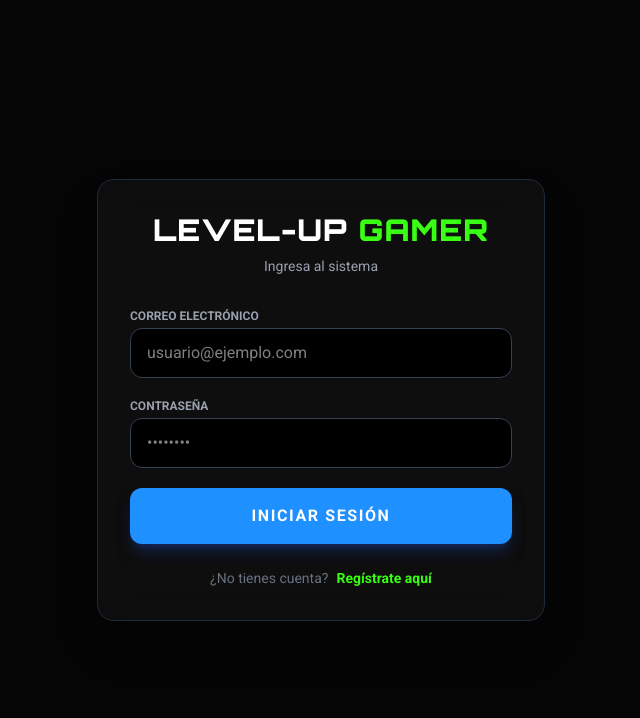
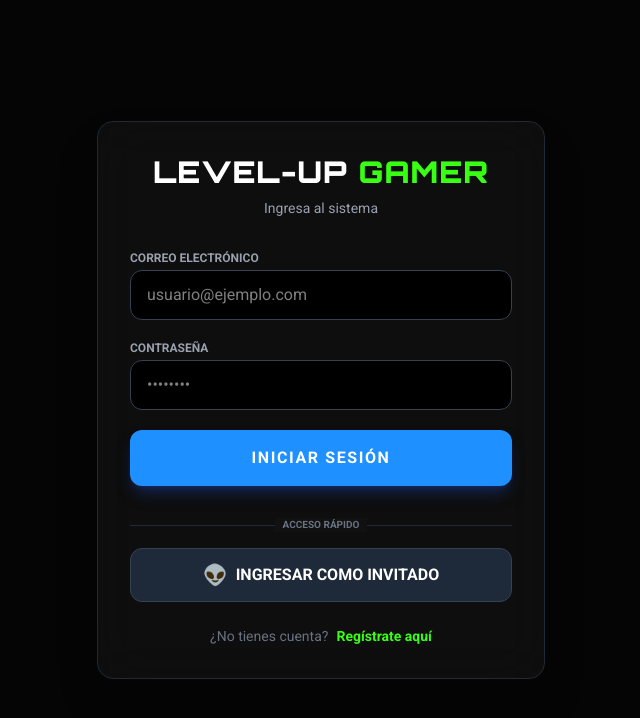
Before and after one commit to GengarChikito/Frontend_examen, a React (Vite) app: page / in a window 1280 px wide. Shown: the top 718 px of the page, without its empty margins (319-959 px from the left). Built offline with nearby package versions, Linux system fonts and the light colour scheme.

Commit message:
Nuevas Implementaciones

```diff
--- a/package.json
+++ b/package.json
@@ -17,6 +17,7 @@
     "leaflet": "^1.9.4",
     "react": "^19.2.0",
     "react-dom": "^19.2.0",
+    "react-icons": "^5.5.0",
     "react-leaflet": "^5.0.0",
     "react-router-dom": "^7.9.6"
   },
--- a/src/pages/LoginPage.jsx
+++ b/src/pages/LoginPage.jsx
@@ -11,7 +11,7 @@ const LoginPage = () => {
     const [password, setPassword] = useState('');
     const [nombre, setNombre] = useState('');
     const [fechaNacimiento, setFechaNacimiento] = useState('');
-    const [codigoReferido, setCodigoReferido] = useState(''); // 1. NUEVO ESTADO
+    const [codigoReferido, setCodigoReferido] = useState('');
 
     const [error, setError] = useState('');
     const navigate = useNavigate();
@@ -29,7 +29,7 @@ const LoginPage = () => {
                     password,
                     fechaNacimiento,
                     role: 'cliente',
-                    codigoReferidoUsado: codigoReferido // 2. ENVIAR AL BACKEND
+                    codigoReferidoUsado: codigoReferido
                 });
                 alert('¡Registro exitoso! Ganaste puntos iniciales si usaste un código válido.');
                 setIsRegister(false); // Volver al login
@@ -42,6 +42,21 @@ const LoginPage = () => {
         } catch (error) {
             console.error(error);
             setError(error.response?.data?.message || 'Ocurrió un error. Intenta nuevamente.');
+        }
+    };
+
+    // --- NUEVA FUNCIÓN: LOGIN INVITADO ---
+    const loginAsGuest = async () => {
+        try {
+            const response = await api.post('/auth/login', {
+                email: 'invitado@levelup.com',
+                password: '123'
+            });
+            localStorage.setItem('token', response.data.access_token);
+            navigate('/dashboard');
+        } catch (error) {
+            console.error(error);
+            alert('⚠️ El usuario Invitado no existe. Asegúrate de que el Backend se haya reiniciado (Seed).');
         }
     };
 
@@ -61,7 +76,6 @@ const LoginPage = () => {
                 </div>
 
                 <form onSubmit={handleSubmit} className="space-y-5">
-
                     {/* Campos extra solo para Registro */}
                     {isRegister && (
                         <>
@@ -87,8 +101,6 @@ const LoginPage = () => {
                                 />
                                 <p className="text-[10px] text-gray-500 mt-1">* Debes ser mayor de 18 años.</p>
                             </div>
-
-                            {/* 3. CAMPO DE CÓDIGO DE REFERIDO */}
                             <div>
                                 <label className="block text-gray-400 text-xs font-bold mb-1 uppercase">
                                     Código de Referido <span className="text-[#39FF14]">(Opcional)</span>
@@ -146,6 +158,26 @@ const LoginPage = () => {
                     </button>
                 </form>
 
+                {/* --- SECCIÓN DE ACCESO RÁPIDO --- */}
+                <div className="mt-8 relative">
+                    <div className="absolute inset-0 flex items-center">
+                        <div className="w-full border-t border-gray-800"></div>
+                    </div>
+                    <div className="relative flex justify-center text-sm">
+                        <span className="px-2 bg-[#111] text-gray-500 font-bold uppercase text-[10px]">Acceso Rápido</span>
+                    </div>
+                </div>
+
+                <div className="mt-4">
+                    <button
+                        onClick={loginAsGuest}
+                        className="w-full py-3 rounded-xl bg-gray-800 hover:bg-gray-700 border border-gray-700 hover:border-gray-500 text-white font-bold transition-all flex items-center justify-center gap-2 group"
+                    >
+                        <span className="text-xl group-hover:scale-125 transition-transform">👽</span>
+                        <span>INGRESAR COMO INVITADO</span>
+                    </button>
+                </div>
+
                 <div className="mt-6 text-center">
                     <p className="text-gray-500 text-sm">
                         {isRegister ? '¿Ya tienes cuenta?' : '¿No tienes cuenta?'}
```
Also changed, not shown: 1 other file (tests, documents, lock files or other folders).
